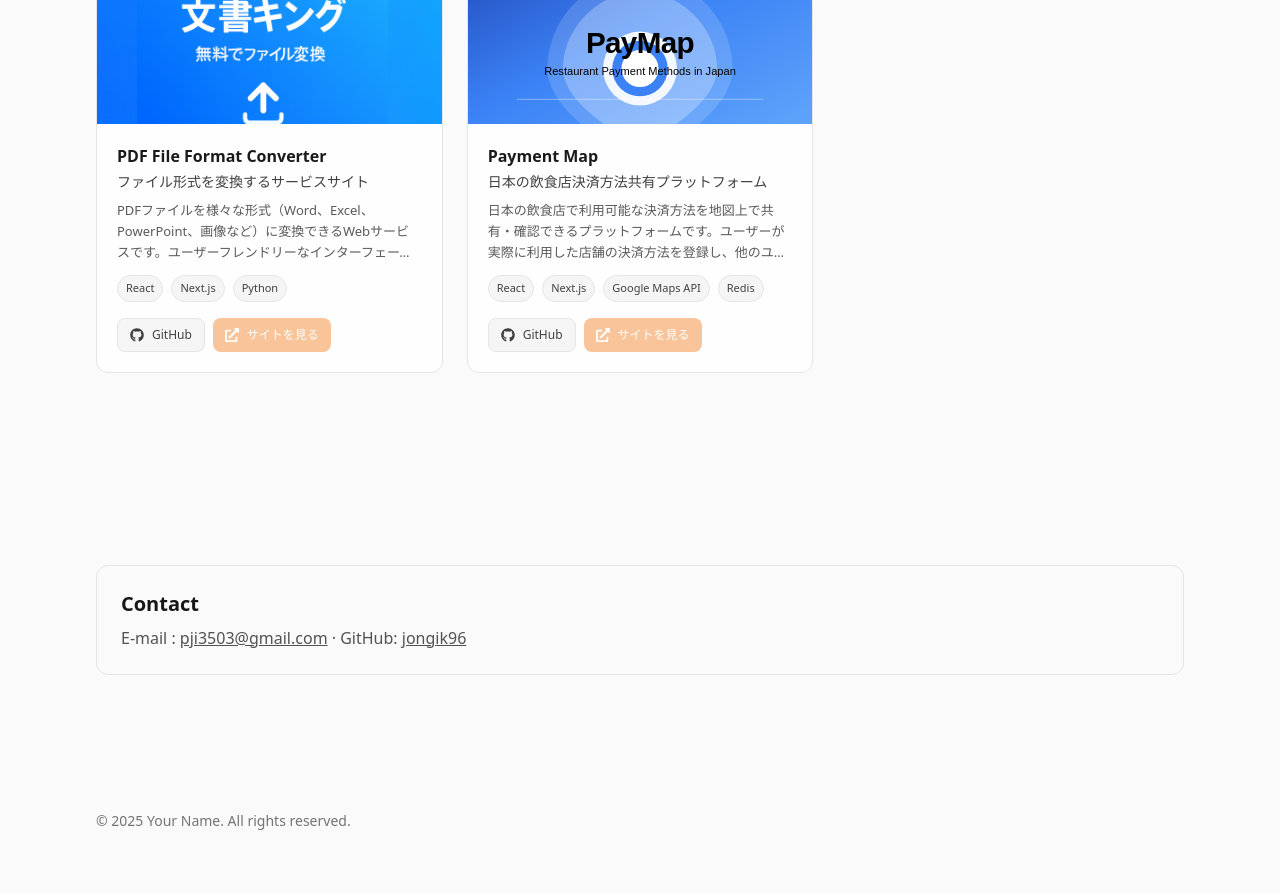
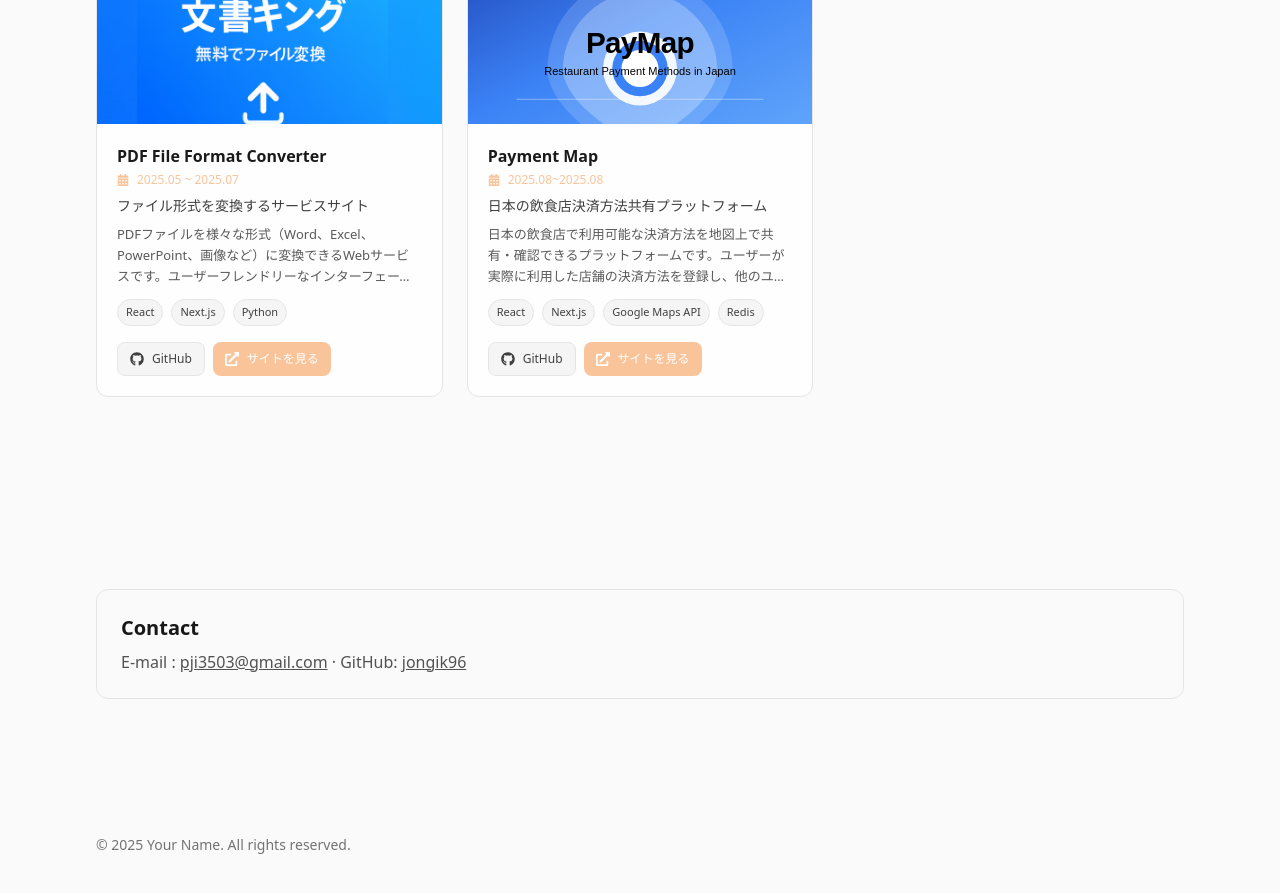
Before and after one commit to jongik96/portfolio, a React (Create React App) app: page / in a window 1280 px wide. Shown: the part 1360-2253 px from the top of the page. Before the commit the page ends 2231 px from the top, so only its background shows below. Built offline with nearby package versions, Linux system fonts and the light colour scheme.

Commit message:
data update

```diff
--- a/src/components/ProjectCard.jsx
+++ b/src/components/ProjectCard.jsx
@@ -1,4 +1,4 @@
-import { FaGithub, FaExternalLinkAlt } from "react-icons/fa";
+import { FaGithub, FaExternalLinkAlt, FaCalendarAlt } from "react-icons/fa";
 
 export default function ProjectCard({ project }) {
   return (
@@ -14,6 +14,17 @@ export default function ProjectCard({ project }) {
 
       <div className="p-4 sm:p-5">
         <h3 className="font-semibold text-sm sm:text-base text-pastel-text-light dark:text-white">{project.title}</h3>
+
+        {/* 개발 기간 표시 */}
+        {project.period && (
+          <div className="flex items-center gap-2 mt-1 mb-2">
+            <FaCalendarAlt className="text-xs text-pastel-accent" />
+            <span className="text-[11px] sm:text-xs text-pastel-accent font-medium">
+              {project.period}
+            </span>
+          </div>
+        )}
+
         <p className="text-[13px] sm:text-sm text-pastel-text-medium dark:text-neutral-300 line-clamp-2 mt-1 font-medium">
           {project.description}
         </p>
--- a/src/data/projects.jsx
+++ b/src/data/projects.jsx
@@ -4,6 +4,7 @@ export default [
     title: "PDF File Format Converter",
     description: "ファイル形式を変換するサービスサイト",
     description_detail: "PDFファイルを様々な形式（Word、Excel、PowerPoint、画像など）に変換できるWebサービスです。ユーザーフレンドリーなインターフェースと高速な変換処理を提供し、ビジネスや個人用途での文書変換ニーズに対応しています。",
+    period: "2025.05 ~ 2025.07",
     link: "https://pdfers.com",
     github: "https://github.com/jongik96/pdf-converter",
     thumbnail: "/img/pdferslogo.png",
@@ -14,6 +15,7 @@ export default [
     title: "Payment Map",
     description: "日本の飲食店決済方法共有プラットフォーム",
     description_detail: "日本の飲食店で利用可能な決済方法を地図上で共有・確認できるプラットフォームです。ユーザーが実際に利用した店舗の決済方法を登録し、他のユーザーが事前に決済方法を確認できることで、キャッシュレス決済の普及を促進します。",
+    period: "2025.08~2025.08",
     link: "https://paymap-japan.vercel.app/",
     github: "https://github.com/jongik96/paymap-japan",
     thumbnail: "/img/og-image-simple.svg",
```
